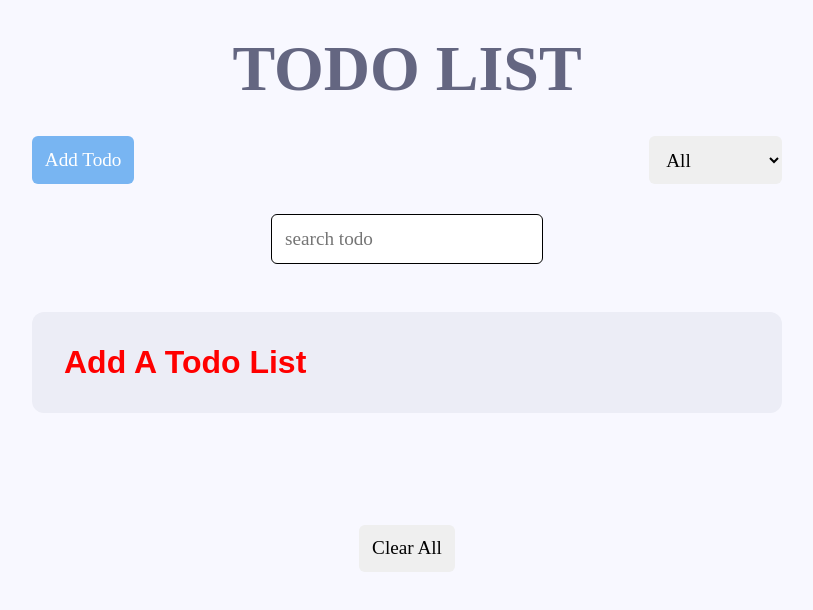
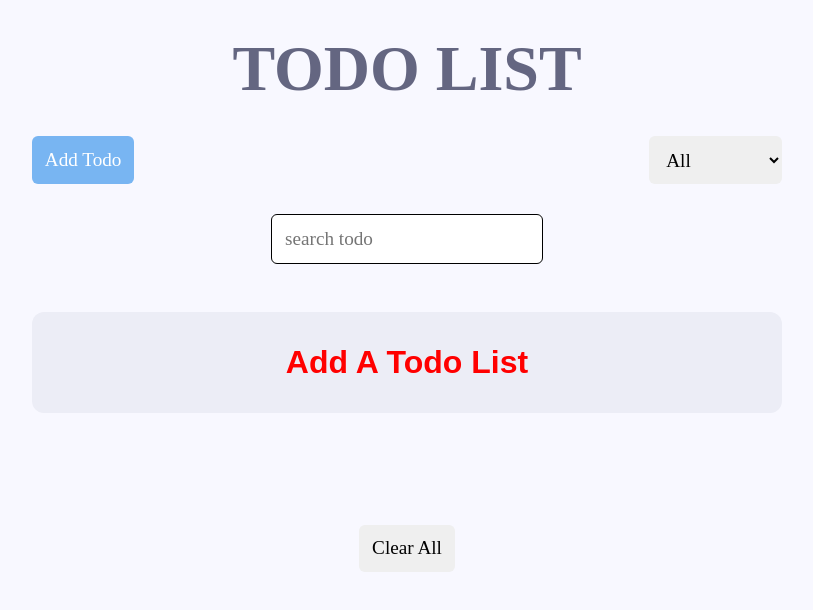
Before and after one commit to michaelmiracle018/Developer_Test_Todo, a React (Create React App) app: page / in a window 1280 px wide. Shown: the top 610 px of the page, without its empty margins (233-1046 px from the left). Built offline with nearby package versions, Linux system fonts and the light colour scheme.

Commit message:
centered error text

```diff
--- a/src/components/appContent/AppContent.tsx
+++ b/src/components/appContent/AppContent.tsx
@@ -1,4 +1,3 @@
-
 import TodoItem from "../todoItem/TodoItem";
 import "./appContent.css";
 import { IData } from "../../shared/types";
@@ -16,14 +15,20 @@ const AppContent = ({ filterStatus, filteredCategory }: Props) => {
 
 	if (!dataTodos.length) {
 		return (
-			<div className="content__wrapper msg__text" style={{ color: "red" }}>
+			<div
+				className="content__wrapper msg__text flex__center"
+				style={{ color: "red" }}
+			>
 				Add a Todo List
 			</div>
 		);
 	}
 	if (!filteredCategory.length) {
 		return (
-			<div className="content__wrapper msg__text" style={{ color: "red" }}>
+			<div
+				className="content__wrapper msg__text flex__center"
+				style={{ color: "red" }}
+			>
 				No Todo Found
 			</div>
 		);
```
